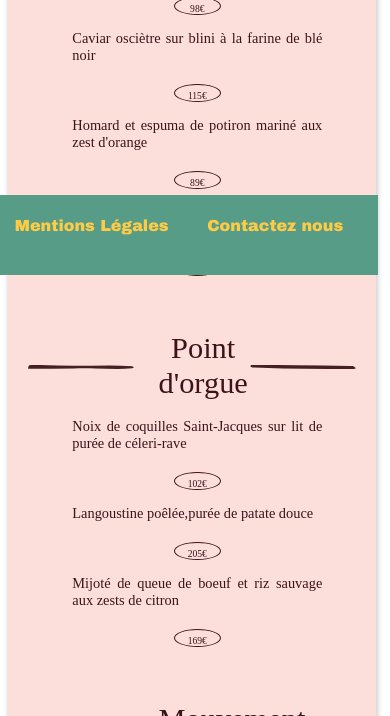
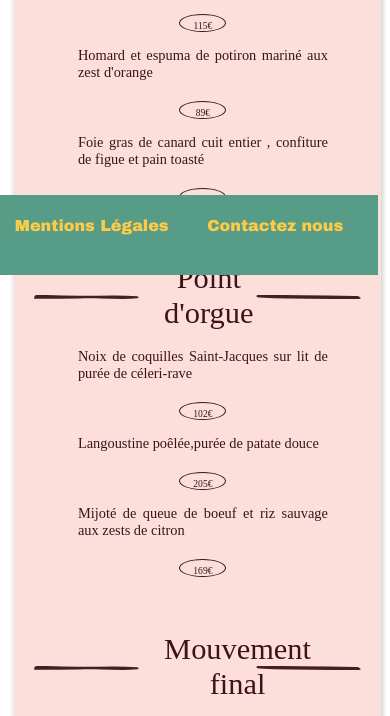
Before and after one commit to tbara29/Projet_3, a website: page menu1.html in a window 390 px wide. Shown: the part 569-1285 px from the top of the page. Drawn offline with Linux system fonts and the light colour scheme; a web font is replaced by a local one.

Commit message:
mise a jour des marges menu1

```diff
--- a/sass/menu1.scss
+++ b/sass/menu1.scss
@@ -339,7 +339,7 @@ header, footer {
     #page {
         max-width: 97%;
         height: auto;
-        margin-top: 30px auto;
+        margin: auto;
     }
 
     #title {
```
Also changed, not shown: sass/menu1.css, sass/menu1.min.css.
